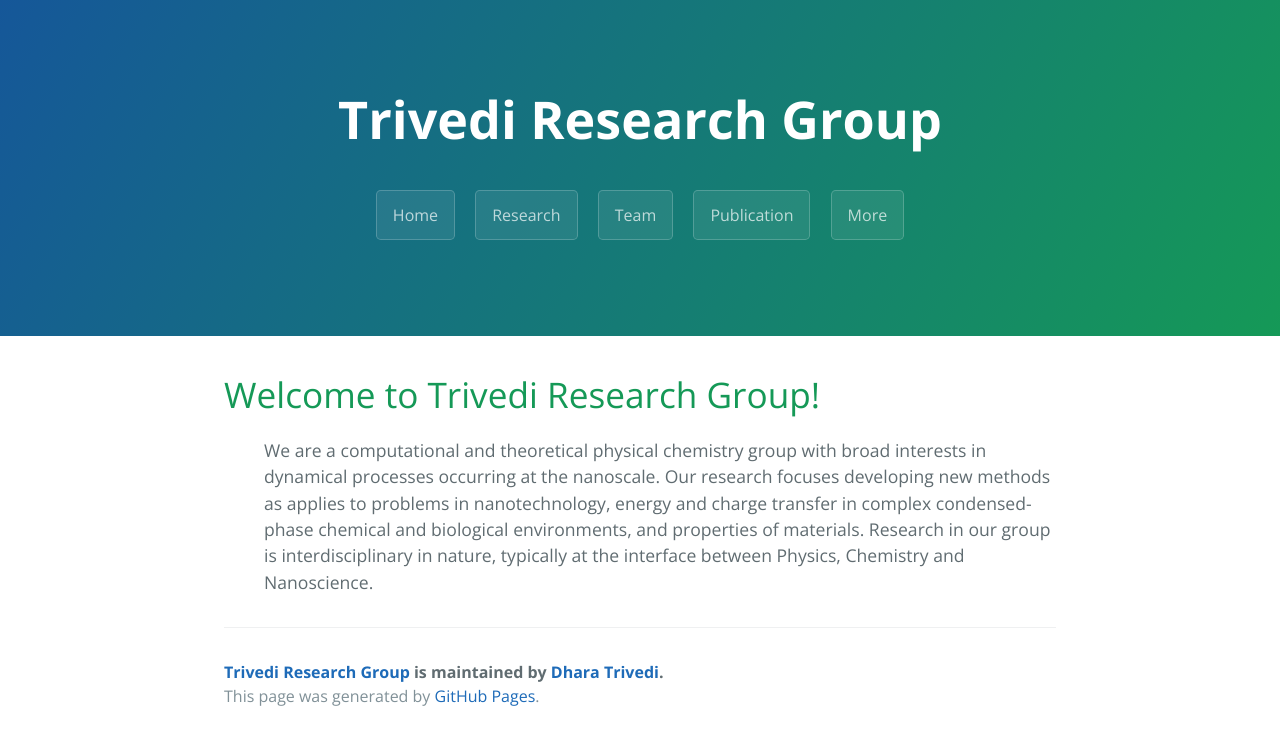
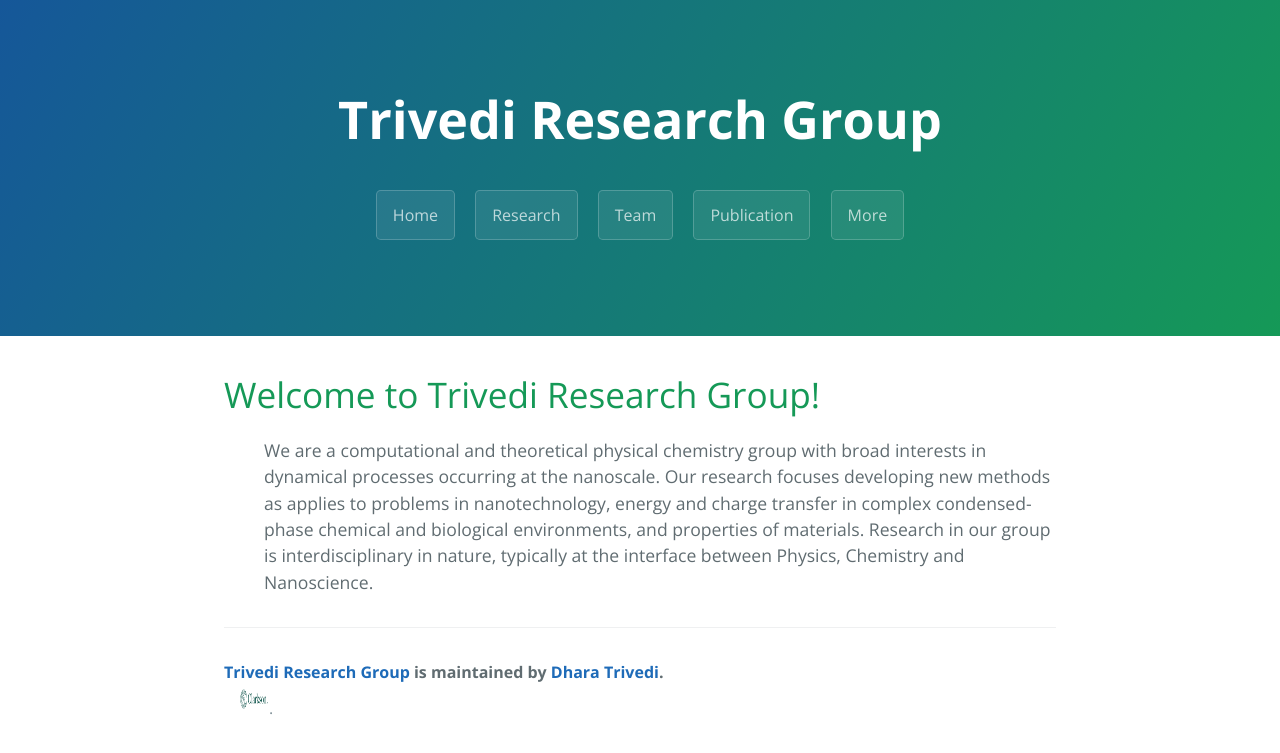
Before and after one commit to dharatrivedi/dharatrivedi.github.io, a Jekyll site: the page built from index.html, in a window 1280 px wide. Shown: the top 753 px of the page. Built offline with Jekyll 4.4.1, drawn with Linux system fonts in a browser that asks for light colours; the list of posts is cut into pages by our own code.

Commit message:
Update page-footer.html

```diff
--- a/_includes/page-footer.html
+++ b/_includes/page-footer.html
@@ -1,4 +1,4 @@
 <footer class="site-footer">
   <span class="site-footer-owner"><a href="{{ site.url }}">{{ site.title }}</a> is maintained by <a href="{{ site.author.url }}">{{ site.author.name }}</a>.</span>
-  <span class="site-footer-credits">This page was generated by <a href="https://pages.github.com">GitHub Pages</a>.</span>
+  <span class="site-footer-credits"><p><img src="/images/logo-footer.png" alt="Pineapple" style="width:30px;height:30px;margin-left:15px;">.</span>
 </footer>
```
